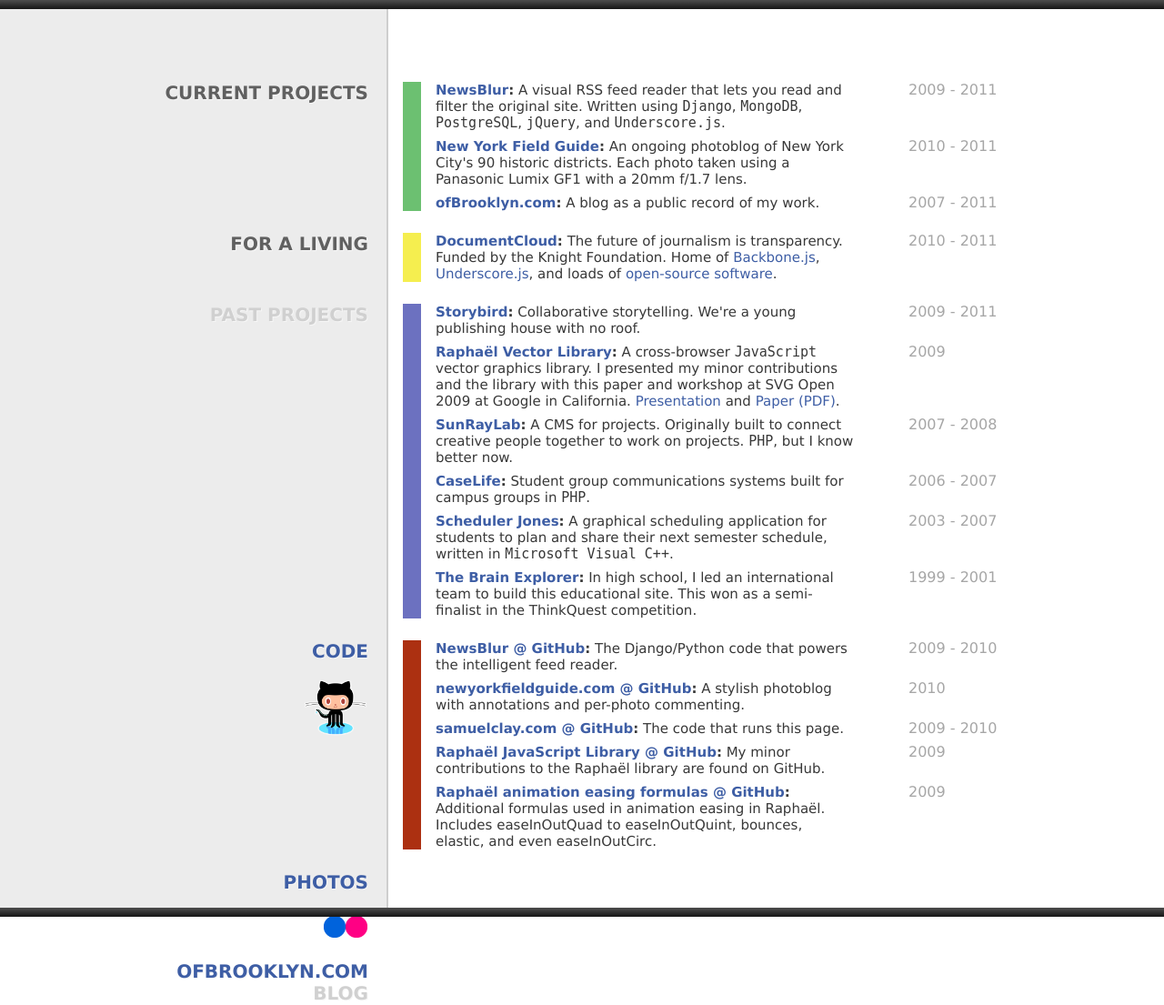
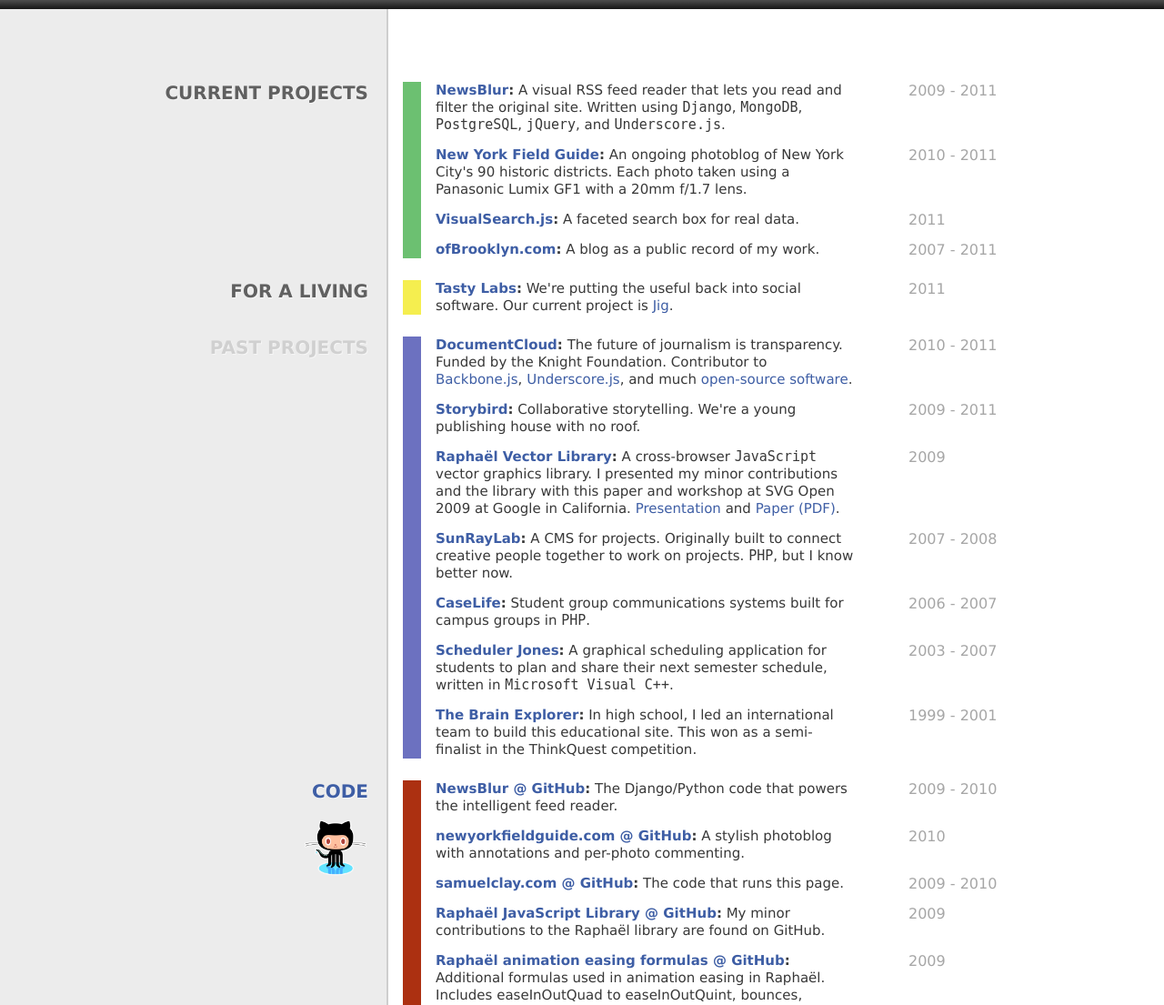
Before and after one commit to samuelclay/samuelclay, a Django app: template templates/index.html in a window 1280 px wide. Shown: the top 1105 px of the page at 91% size. Run offline with Django 3.2, Linux system fonts and the light colour scheme; the template is opened without the code that fills it, so the values that code supplies are empty; parts of the project's set-up code (start-up, migrations or seed data) failed here and were passed over.

Commit message:
Adding Tasty Labs, moving down DocumentCloud. Adding VisualSearch.js.

```diff
--- a/media/styles/global.css
+++ b/media/styles/global.css
@@ -146,8 +146,12 @@ body {
     float: left;
     width: 266px;
     text-align: right;
-    margin: 0 36px 0 0 ;
+    margin: 0 30px 0 0 ;
     font-family: "Lucida Grande", Helvetica, sans-serif;
+}
+
+.name-header span {
+    line-height: 54px;
 }
 
 .header {
@@ -199,8 +203,8 @@ ul {
 
 ul li {
     position: relative;
-    margin: 0 0 8px;
-    line-height: 18px;
+    margin: 0 0 14px;
+    line-height: 19px;
     color: #383838;
     font-size: 15px;
 }
@@ -247,6 +251,11 @@ small {
     border-left: 20px solid #A957C8;
 }
 
+.block-photos img {
+    width: 75px;
+    height: 75px;
+}
+
 .block-photos table {
     overflow: hidden;
 }
--- a/templates/index.html
+++ b/templates/index.html
@@ -7,57 +7,68 @@
 
     {% ifequal rand 1 %}
       <div class="name-header">
-       <a href="mailto:samuel@ofbrooklyn.com">Samuel Clay</a> is a Brooklynite.
+       <a href="mailto:samuel@ofbrooklyn.com">Samuel Clay</a>
+       <span>is a Brooklynite.</span>
       </div>
     {% endifequal %}
     {% ifequal rand 2 %}
       <div class="name-header">
-        <a href="mailto:samuel@ofbrooklyn.com">Samuel Clay</a> is a historic preservationist.
+        <a href="mailto:samuel@ofbrooklyn.com">Samuel Clay</a>
+        <span>is a historic preservationist.</span>
       </div>
     {% endifequal %}
     {% ifequal rand 3 %}
       <div class="name-header">
-        <a href="mailto:samuel@ofbrooklyn.com">Samuel Clay</a> is modern day geekery.
+        <a href="mailto:samuel@ofbrooklyn.com">Samuel Clay</a>
+        <span>is modern day geekery.</span>
       </div>
     {% endifequal %}
     {% ifequal rand 4 %}
       <div class="name-header">
-        <a href="mailto:samuel@ofbrooklyn.com">Samuel Clay</a> is bespectacled today.
+        <a href="mailto:samuel@ofbrooklyn.com">Samuel Clay</a>
+        <span>is bespectacled today.</span>
       </div>
     {% endifequal %}
     {% ifequal rand 5 %}
       <div class="name-header">
-        <a href="mailto:samuel@ofbrooklyn.com">Samuel Clay</a> is writing code. Right. Now.
+        <a href="mailto:samuel@ofbrooklyn.com">Samuel Clay</a>
+        <span>is writing code. Right. Now.</span>
       </div>
     {% endifequal %}
     {% ifequal rand 6 %}
       <div class="name-header">
-        <a href="mailto:samuel@ofbrooklyn.com">Samuel Clay</a> is making out with his dog again.
+        <a href="mailto:samuel@ofbrooklyn.com">Samuel Clay</a>
+        <span>is making out with his dog again.</span>
       </div>
     {% endifequal %}
     {% ifequal rand 7 %}
       <div class="name-header">
-        <a href="mailto:samuel@ofbrooklyn.com">Samuel Clay</a> is steeping another cup of tea.
+        <a href="mailto:samuel@ofbrooklyn.com">Samuel Clay</a>
+        <span>is steeping another cup of tea.</span>
       </div>
     {% endifequal %}
     {% ifequal rand 8 %}
       <div class="name-header">
-        <a href="mailto:samuel@ofbrooklyn.com">Samuel Clay</a> is another former Clevelander.
+        <a href="mailto:samuel@ofbrooklyn.com">Samuel Clay</a>
+        <span>is another former Clevelander.</span>
       </div>
     {% endifequal %}
     {% ifequal rand 9 %}
       <div class="name-header">
-        <a href="mailto:samuel@ofbrooklyn.com">Samuel Clay</a> is inexplicably biking in circles.
+        <a href="mailto:samuel@ofbrooklyn.com">Samuel Clay</a>
+        <span>is inexplicably biking in circles.</span>
       </div>
     {% endifequal %}
     {% ifequal rand 10 %}
       <div class="name-header">
-        <a href="mailto:samuel@ofbrooklyn.com">Samuel Clay</a> is writing another line of code.
+        <a href="mailto:samuel@ofbrooklyn.com">Samuel Clay</a>
+        <span>is writing another line of code.</span>
       </div>
     {% endifequal %}
     {% ifequal rand 11 %}
       <div class="name-header">
-        <a href="mailto:samuel@ofbrooklyn.com">Samuel Clay</a> is driving in the countryside.
+        <a href="mailto:samuel@ofbrooklyn.com">Samuel Clay</a>
+        <span>is driving in the countryside.</span>
       </div>
     {% endifequal %}
 
@@ -74,10 +85,14 @@
                 <strong><a href="http://www.newyorkfieldguide.com">New York Field Guide</a>:</strong> An ongoing photoblog of New York City's 90 historic districts. Each photo taken using a Panasonic Lumix GF1 with a 20mm f/1.7 lens.
                 <small>2010 - 2011</small>
             </li>
+            </li>
+            <li class="">
+                <strong><a href="http://documentcloud.github.com/visualsearch">VisualSearch.js</a>:</strong> A faceted search box for real data.
+                <small>2011</small>
+            </li>
             <li class="last">
                 <strong><a href="http://www.ofbrooklyn.com">ofBrooklyn.com</a>:</strong> A blog as a public record of my work.
                 <small>2007 - 2011</small>
-            </li>
         </ul>
     </div>
 
@@ -87,8 +102,8 @@
     <div class="content block-work">
         <ul>
             <li class="last">
-                <strong><a href="http://www.documentcloud.org">DocumentCloud</a>:</strong> The future of journalism is transparency. Funded by the Knight Foundation. Home of <a href="http://documentcloud.github.com/backbone">Backbone.js</a>, <a href="http://documentcloud.github.com/underscore">Underscore.js</a>, and loads of <a href="http://github.com/documentcloud">open-source software</a>.
-                <small>2010 - 2011</small>
+                <strong><a href="http://www.tastylabs.com">Tasty Labs</a>:</strong> We're putting the useful back into social software. Our current project is <a href="http://www.jig.com">Jig</a>.
+                <small>2011</small>
             </li>
         </ul>
     </div>
@@ -96,6 +111,10 @@
     <div class="header">Past Projects</div>
     <div class="content block-projects">
         <ul>
+            <li class="">
+                <strong><a href="http://www.documentcloud.org">DocumentCloud</a>:</strong> The future of journalism is transparency. Funded by the Knight Foundation. Contributor to <a href="http://documentcloud.github.com/backbone">Backbone.js</a>, <a href="http://documentcloud.github.com/underscore">Underscore.js</a>, and much <a href="http://github.com/documentcloud">open-source software</a>.
+                <small>2010 - 2011</small>
+            </li>
             <li>
                 <strong><a href="http://storybird.com">Storybird</a>:</strong> Collaborative storytelling. We're a young publishing house with no roof.
                 <small>2009 - 2011</small>
@@ -169,10 +188,9 @@
       </div>
     </div>
     <div class="content block-photos">
-
-                  {% for photo in photos|slice:":48" %}
-                    <a href="{{ photo.photopage_url }}"><img src="{{ photo.get_square_url }}" title="{{ photo.title }}" alt="{{ photo.title }}" /></a>
-                  {% endfor %}
+      {% for photo in photos|slice:":48" %}
+        <a href="{{ photo.photopage_url }}"><img src="{{ photo.get_square_url }}" title="{{ photo.title }}" alt="{{ photo.title }}" /></a>
+      {% endfor %}
     </div>
     <div class="header">
       <div class="header-text"><a href="http://www.ofbrooklyn.com">ofBrooklyn.com</a><br />Blog</div>
```
